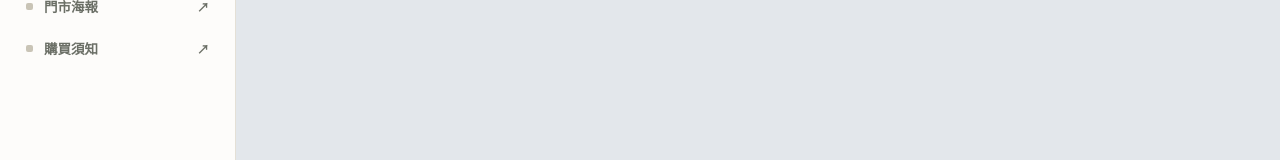
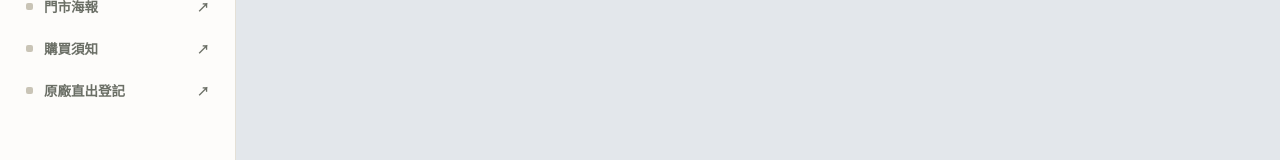
Before and after one commit to yushanfu1005/beutii-toolbox, a plain HTML site: page index.html in a window 1280 px wide. Shown: the part 361-521 px from the top of the page. Drawn offline with Linux system fonts and the light colour scheme.

Commit message:
Add files via upload
新增：原廠直出表單

```diff
--- a/index.html
+++ b/index.html
@@ -159,6 +159,9 @@ iframe{width:100%;height:100%;border:none;display:block;background:var(--paper);
   <a class="nav-item nav-external" href="https://beutii-puchase-notice.netlify.app/" target="_blank" rel="noopener">
     <span class="nav-bullet"></span><span class="nav-label">購買須知</span><span class="nav-ext-icon">↗</span>
   </a>
+  <a class="nav-item nav-external" href="https://claude.ai/artifact/MbndQpPRgAsmTHHAWTjPbi" target="_blank" rel="noopener">
+    <span class="nav-bullet"></span><span class="nav-label">原廠直出登記</span><span class="nav-ext-icon">↗</span>
+  </a>
   <div class="sidebar-footer">
     <div class="role-label">系統管理者</div>
     <span class="role-badge">管理者</span>
```
